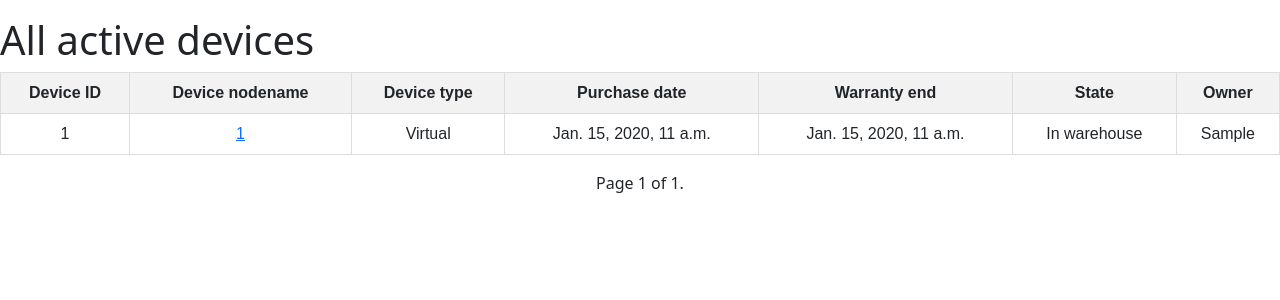
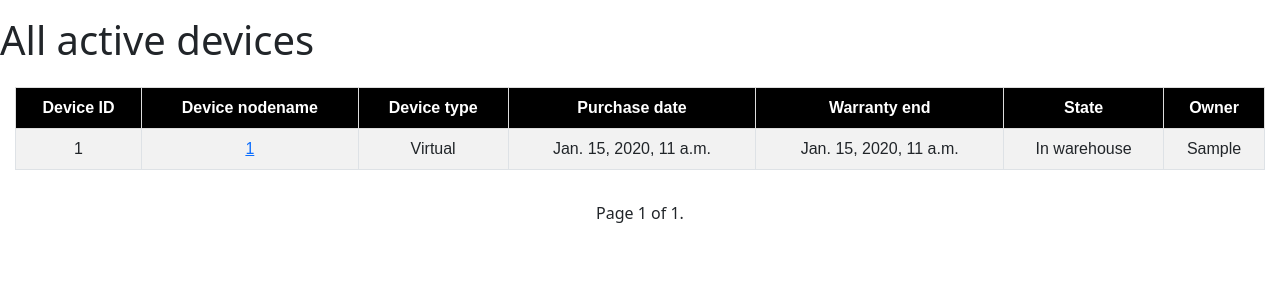
Before and after one commit to huLasPet/issue_tracking_project, a Django app: page /all_devices/ in a window 1280 px wide. Shown: the part 56-356 px from the top of the page. Run offline with Django 4.2, Linux system fonts and the light colour scheme; a user stored in the database is signed in; tables that the repository leaves empty hold one stand-in row (values such as "Sample post").

Commit message:
Updated styling for the tables

```diff
--- a/ticket_project/ticket_app/static/CSS/style.css
+++ b/ticket_project/ticket_app/static/CSS/style.css
@@ -6,12 +6,14 @@
 .open_table {
   font-family: arial, sans-serif;
   border-collapse: collapse;
-  width: 100%;
+  padding: 15px;
+  text-align: center;
 
 }
 
-.open_header, .active_users, .active_devices, .open_tickets{
+.open_header{
   border: 1px solid #dddddd;
-  padding: 8px;
   text-align: center;
+  background: black;
+  color: white;
 }
--- a/ticket_project/ticket_app/templates/ticket_app/all_devices.html
+++ b/ticket_project/ticket_app/templates/ticket_app/all_devices.html
@@ -5,28 +5,32 @@
 
 <h1>{{ header_text }}</h1>
     {% if page_obj %}
-    <table class="open_table table table-striped">
+    <div class="table-responsive open_table">
+    <table class="table table-striped table-hover table-bordered">
+        <thead class="open_header">
         <tr>
-            <th class="open_header">Device ID</th>
-            <th class="open_header">Device nodename</th>
-            <th class="open_header">Device type</th>
-            <th class="open_header">Purchase date</th>
-            <th class="open_header">Warranty end</th>
-            <th class="open_header">State</th>
-            <th class="open_header">Owner</th>
+            <th>Device ID</th>
+            <th>Device nodename</th>
+            <th>Device type</th>
+            <th>Purchase date</th>
+            <th>Warranty end</th>
+            <th>State</th>
+            <th>Owner</th>
         </tr>
+        </thead>
         {% for device in page_obj %}
         <tr>
-            <td class="active_devices">{{ device.id }}</td>
-            <td class="active_devices"> <a href="/device/{{ device.node_id }}">{{ device.node_id }}</a> </td>
-            <td class="active_devices">{{ device.device_type }}</td>
-            <td class="active_devices">{{ device.purchase_date }}</td>
-            <td class="active_devices">{{ device.warranty }}</td>
-            <td class="active_devices">{{ device.state }}</td>
-            <td class="active_devices">{{ device.owner }}</td>
+            <td>{{ device.id }}</td>
+            <td><a href="/device/{{ device.node_id }}">{{ device.node_id }}</a> </td>
+            <td>{{ device.device_type }}</td>
+            <td>{{ device.purchase_date }}</td>
+            <td>{{ device.warranty }}</td>
+            <td>{{ device.state }}</td>
+            <td>{{ device.owner }}</td>
         </tr>
         {% endfor %}
     </table>
+    </div>
     {% else %}
     <p>No active devices.</p>
     {% endif %}
```
Also changed, not shown: ticket_project/ticket_app/templates/ticket_app/all_tickets.html (+15 -11 lines), ticket_project/ticket_app/templates/ticket_app/all_users.html (+17 -13 lines).
